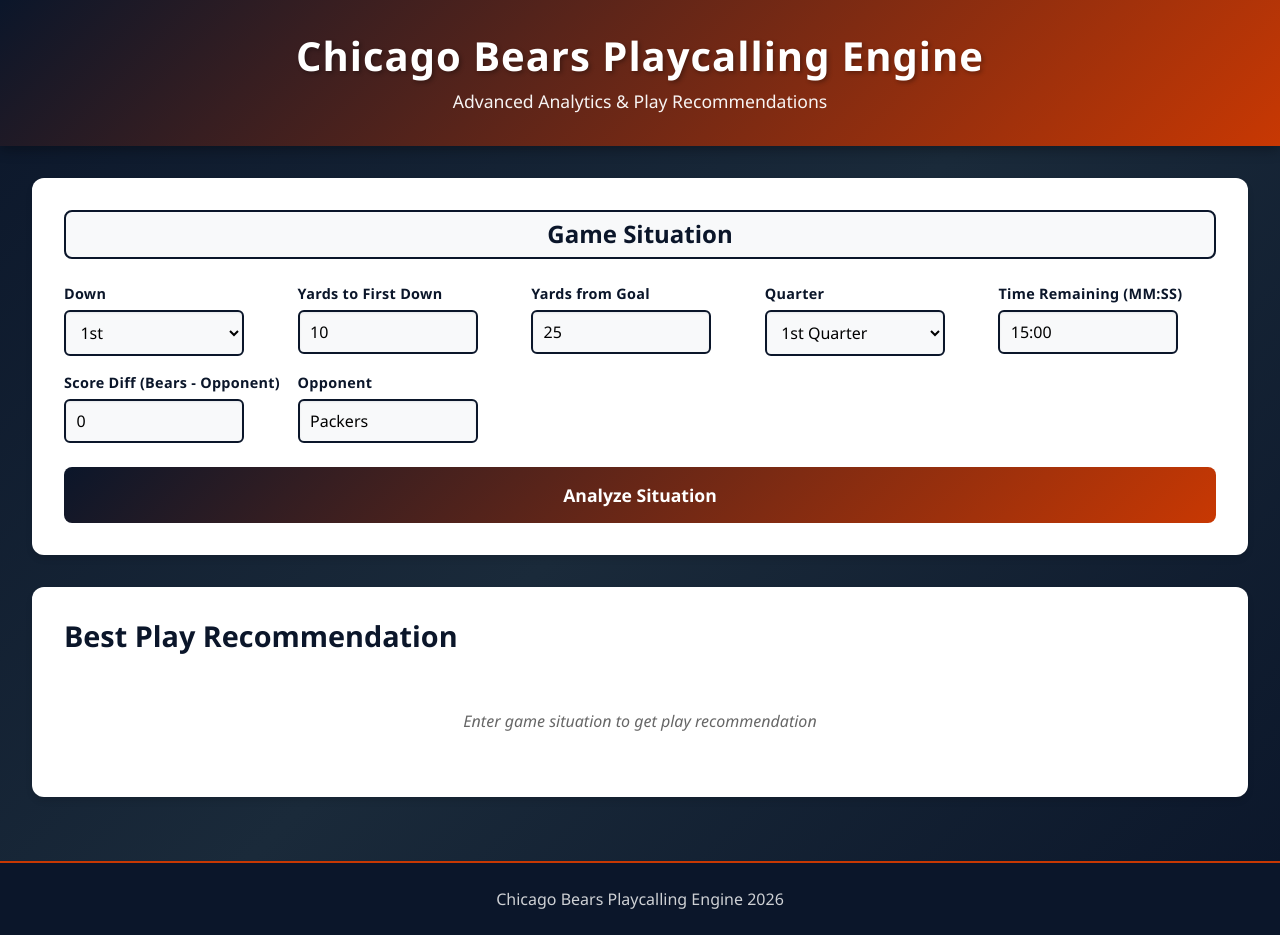
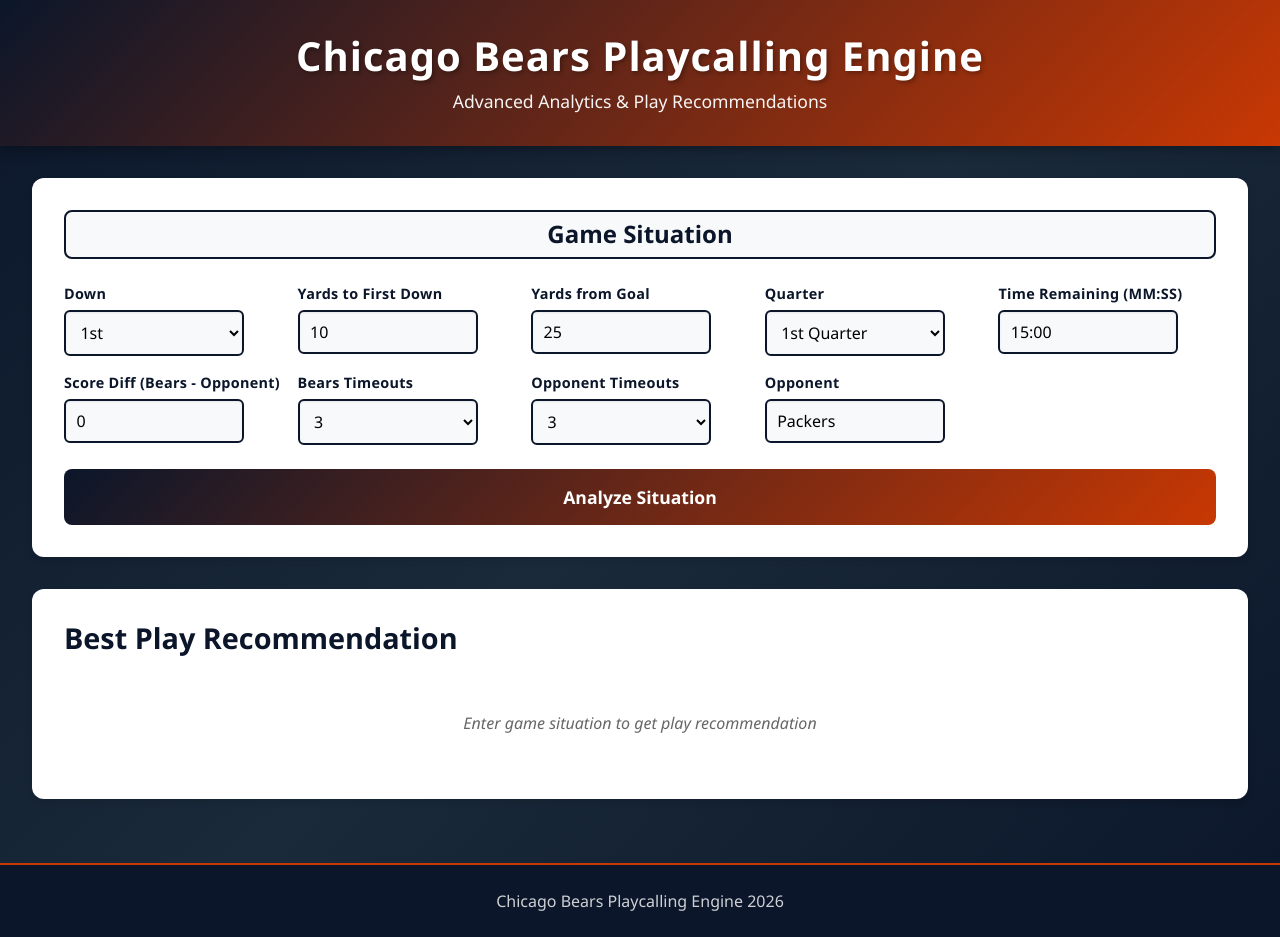
Before and after one commit to nalin431/Playcalling-Engine, a React (Vite) app in the folder frontend/my-vite-app/: page / in a window 1280 px wide. Built offline with nearby package versions, Linux system fonts and the light colour scheme.

Commit message:
Robust policy layer features added

```diff
--- a/frontend/my-vite-app/src/components/GameSituationForm.tsx
+++ b/frontend/my-vite-app/src/components/GameSituationForm.tsx
@@ -18,6 +18,8 @@ export default function GameSituationForm({ onSubmit, initialSituation }: GameSi
       timeRemaining: '15:00',
       scoreDifference: 0,
       opponent: 'Packers',
+      posteam_timeouts_remaining: 3,
+      defteam_timeouts_remaining: 3,
     }
   );
 
@@ -106,6 +108,38 @@ export default function GameSituationForm({ onSubmit, initialSituation }: GameSi
         </div>
 
         <div className="form-group">
+          <label htmlFor="posteamTimeouts">Bears Timeouts</label>
+          <select
+            id="posteamTimeouts"
+            value={situation.posteam_timeouts_remaining ?? 3}
+            onChange={(e) =>
+              setSituation({ ...situation, posteam_timeouts_remaining: parseInt(e.target.value) || 0 })
+            }
+          >
+            <option value={0}>0</option>
+            <option value={1}>1</option>
+            <option value={2}>2</option>
+            <option value={3}>3</option>
+          </select>
+        </div>
+
+        <div className="form-group">
+          <label htmlFor="defteamTimeouts">Opponent Timeouts</label>
+          <select
+            id="defteamTimeouts"
+            value={situation.defteam_timeouts_remaining ?? 3}
+            onChange={(e) =>
+              setSituation({ ...situation, defteam_timeouts_remaining: parseInt(e.target.value) || 0 })
+            }
+          >
+            <option value={0}>0</option>
+            <option value={1}>1</option>
+            <option value={2}>2</option>
+            <option value={3}>3</option>
+          </select>
+        </div>
+
+        <div className="form-group">
           <label htmlFor="opponent">Opponent</label>
           <input
             id="opponent"
--- a/frontend/my-vite-app/src/types.ts
+++ b/frontend/my-vite-app/src/types.ts
@@ -7,6 +7,8 @@ export interface GameSituation {
   timeRemaining: string; // MM:SS format
   scoreDifference: number; // Bears score - Opponent score
   opponent: string;
+  posteam_timeouts_remaining?: number;
+  defteam_timeouts_remaining?: number;
 }
 
 export interface Play {
```
Also changed, not shown: 1 other file (tests, documents, lock files or other folders).
